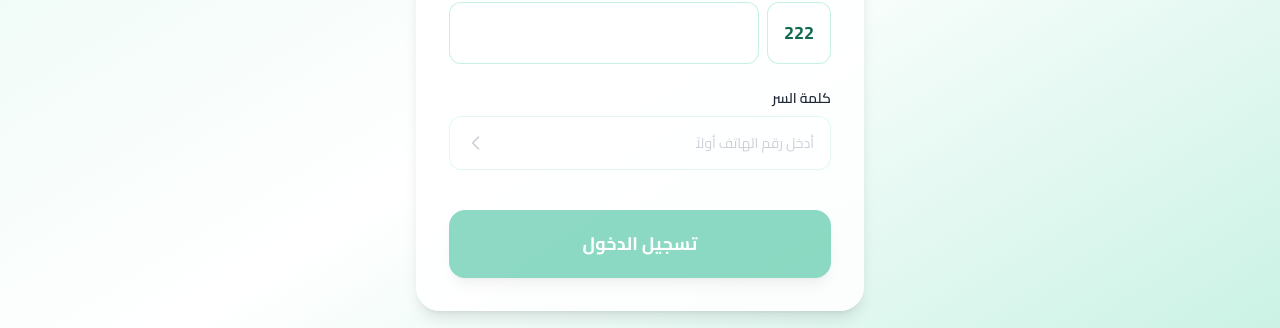
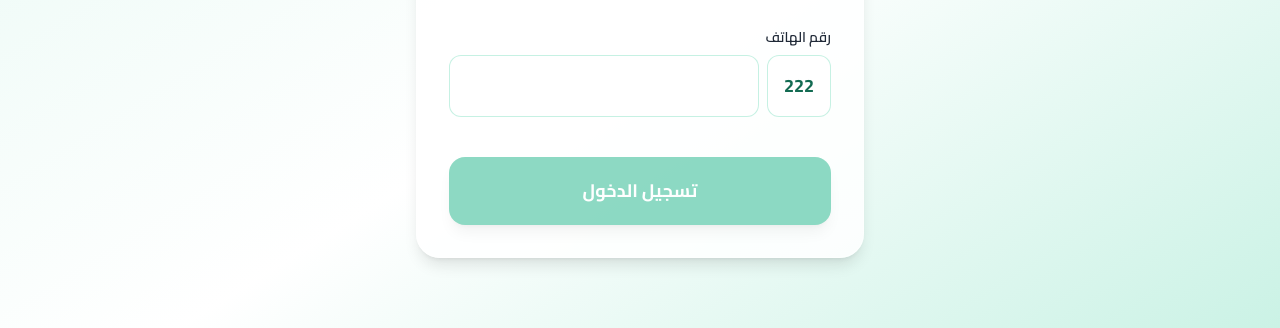
Before and after one commit to justsio/HQSRVI, a Next.js app: page /register in a window 1280 px wide. Shown: the part 441-769 px from the top of the page. Built offline with nearby package versions, Linux system fonts and the light colour scheme.

Commit message:
feat: replace password button with submit button that opens PIN pad
Co-authored-by: justsio <248181660+justsio@users.noreply.github.com>

```diff
--- a/pages/register.js
+++ b/pages/register.js
@@ -111,43 +111,12 @@ export default function RegisterPage() {
                   </div>
                 </div>
 
-                {/* Password - Click to show PIN pad */}
-                <div className="animate-fade-in-up stagger-2">
-                  <label className="block text-sm font-semibold text-gray-800 mb-2 text-right">
-                    {t('registration.password_label')}
-                  </label>
+                {/* Submit Button - opens PIN pad to set password */}
+                <div className="pt-2 md:pt-4 animate-fade-in-up stagger-2">
                   <button
                     type="button"
                     onClick={() => phone.length >= 8 && setShowPinPad(true)}
-                    disabled={phone.length < 8}
-                    className="w-full px-4 py-3 md:py-4 glass-input rounded-xl text-right flex items-center justify-between disabled:opacity-50 disabled:cursor-not-allowed transition-all hover:border-primary-400"
-                  >
-                    <span className="flex gap-2">
-                      {entryCode ? (
-                        [...Array(4)].map((_, i) => (
-                          <span
-                            key={i}
-                            className={`w-3 h-3 rounded-full transition-colors ${
-                              i < entryCode.length ? 'bg-primary-500' : 'bg-gray-300'
-                            }`}
-                          />
-                        ))
-                      ) : (
-                        <span className="text-gray-400 text-sm">{phone.length < 8 ? t('registration.enter_phone_first') : ''}</span>
-                      )}
-                    </span>
-                    <svg className="w-5 h-5 text-gray-400 rtl:rotate-180" fill="none" stroke="currentColor" viewBox="0 0 24 24">
-                      <path strokeLinecap="round" strokeLinejoin="round" strokeWidth={2} d="M9 5l7 7-7 7" />
-                    </svg>
-                  </button>
-                </div>
-
-                {/* Submit Button */}
-                <div className="pt-2 md:pt-4 animate-fade-in-up stagger-3">
-                  <button
-                    type="button"
-                    onClick={handleSubmit}
-                    disabled={loading || phone.length < 8 || entryCode.length < 4}
+                    disabled={loading || phone.length < 8}
                     className="w-full py-4 md:py-5 bg-primary-500 hover:bg-primary-600 disabled:opacity-50 disabled:cursor-not-allowed text-white font-bold rounded-2xl transition-all shadow-lg text-base md:text-lg btn-primary"
                   >
                     {loading ? (
```
